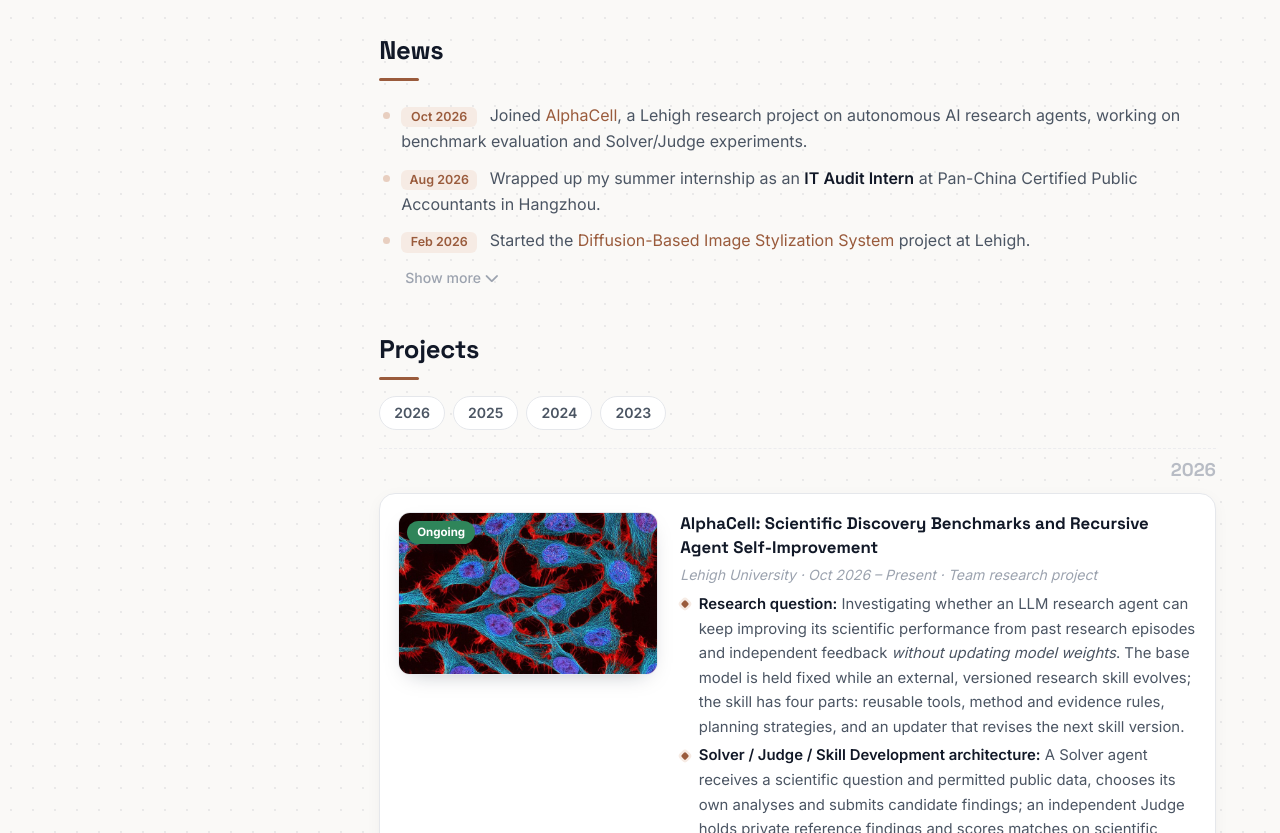
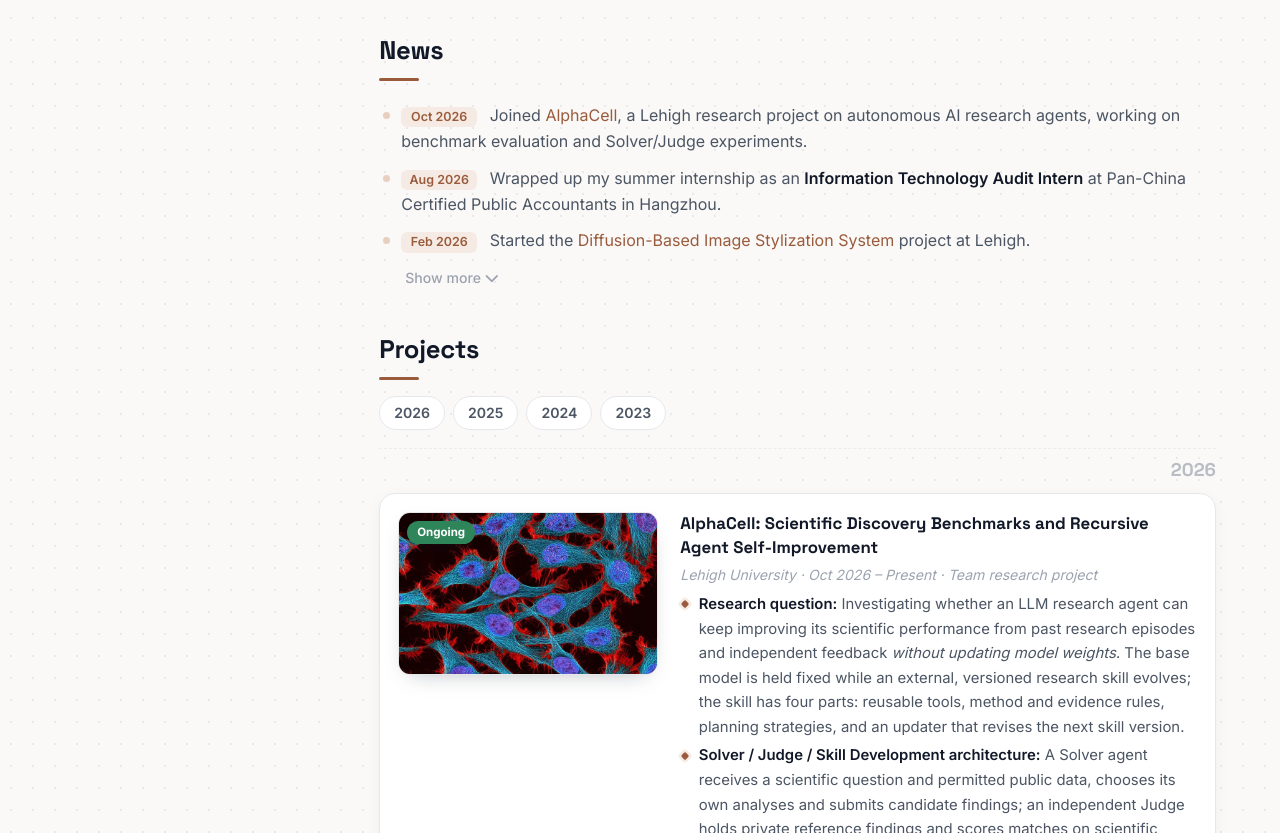
Before and after one commit to Alex-Xuyang-Wang/Alex-Xuyang-Wang.github.io, a plain HTML site: page index.html in a window 1280 px wide. Shown: the part 1687-2520 px from the top of the page. Drawn offline with Linux system fonts and the light colour scheme; some icons are missing.

Commit message:
Spell out Information Technology Audit Intern
Co-Authored-By: Claude Opus 5.5 <noreply@anthropic.com>

```diff
--- a/index.html
+++ b/index.html
@@ -175,7 +175,7 @@
       <h2 class="rv">News</h2>
       <ul class="news-list rv">
         <li><span class="news-date">Oct 2026</span> Joined <a href="#proj-alphacell">AlphaCell</a>, a Lehigh research project on autonomous AI research agents, working on benchmark evaluation and Solver/Judge experiments.</li>
-        <li><span class="news-date">Aug 2026</span> Wrapped up my summer internship as an <strong>IT Audit Intern</strong> at Pan-China Certified Public Accountants in Hangzhou.</li>
+        <li><span class="news-date">Aug 2026</span> Wrapped up my summer internship as an <strong>Information Technology Audit Intern</strong> at Pan-China Certified Public Accountants in Hangzhou.</li>
         <li><span class="news-date">Feb 2026</span> Started the <a href="#proj-diffusion">Diffusion-Based Image Stylization System</a> project at Lehigh.</li>
         <li class="extra"><span class="news-date">Jun 2025</span> Started my M.S. in Data Science at <strong>Lehigh University</strong>! 🎉</li>
         <li class="extra"><span class="news-date">Jun 2025</span> Graduated from Lanzhou Jiaotong University with a B.Eng. in Data Science and Big Data Technology.</li>
@@ -373,7 +373,7 @@
       <div class="timeline">
         <div class="card exp rv" id="exp-pccpa">
           <div class="exp-body">
-            <div class="exp-role">IT Audit Intern</div>
+            <div class="exp-role">Information Technology Audit Intern</div>
             <div class="exp-org">Pan-China Certified Public Accountants LLP</div>
             <div class="exp-meta">
               <span class="pill"><i class="fa-solid fa-location-dot"></i>Hangzhou, China</span>
```
